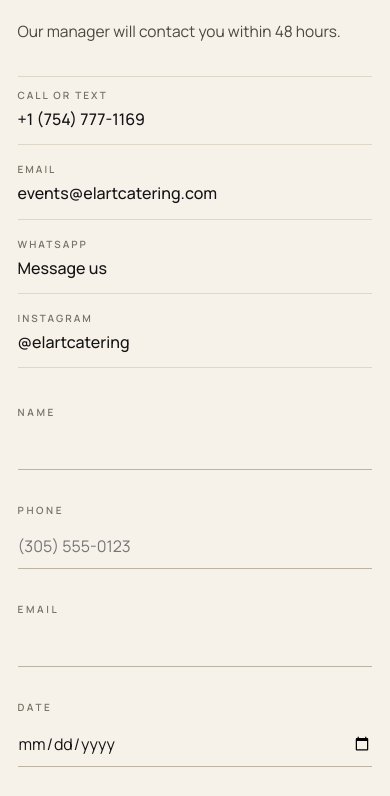
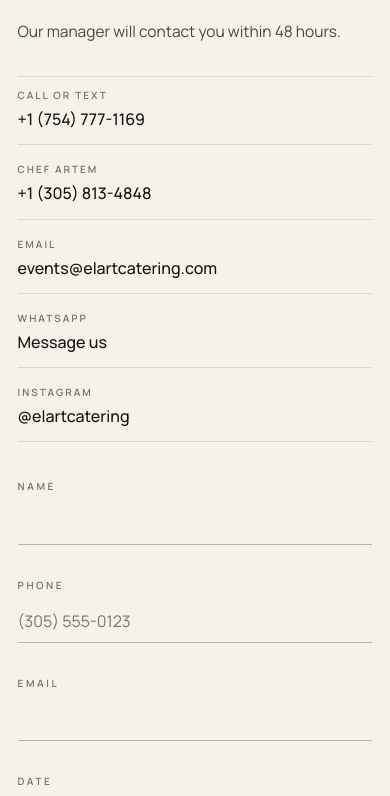
Before and after one commit to moldavantema-code/elart-website, a plain HTML site: page index.html in a window 390 px wide. Shown: the part 10285-11081 px from the top of the page. Drawn offline with Linux system fonts and the light colour scheme.

Commit message:
Add second phone number to contacts
Co-Authored-By: Claude Opus 5.5 <noreply@anthropic.com>

```diff
--- a/index.html
+++ b/index.html
@@ -263,7 +263,7 @@
         <span class="lbl" style="color:var(--mute)">Check your date</span>
         <h2 style="margin-top:20px">Tell us about <em>your evening.</em></h2>
         <p>Our manager will contact you within 48 hours.</p>
-        <div class="contact"><span><small>Call or text</small><b><a href="tel:+17547771169">+1 (754) 777-1169</a></b></span><span><small>Email</small><b><a href="mailto:events@elartcatering.com">events@elartcatering.com</a></b></span><span><small>WhatsApp</small><b><a href="https://wa.me/17547771169?text=Hi%20ELART%2C%20I%E2%80%99d%20like%20to%20ask%20about%20catering%20for%20my%20event." target="_blank" rel="noopener">Message us</a></b></span><span><small>Instagram</small><b><a href="https://www.instagram.com/elartcatering/" target="_blank" rel="noopener">@elartcatering</a></b></span></div>
+        <div class="contact"><span><small>Call or text</small><b><a href="tel:+17547771169">+1 (754) 777-1169</a></b></span><span><small>Chef Artem</small><b><a href="tel:+13058134848">+1 (305) 813-4848</a></b></span><span><small>Email</small><b><a href="mailto:events@elartcatering.com">events@elartcatering.com</a></b></span><span><small>WhatsApp</small><b><a href="https://wa.me/17547771169?text=Hi%20ELART%2C%20I%E2%80%99d%20like%20to%20ask%20about%20catering%20for%20my%20event." target="_blank" rel="noopener">Message us</a></b></span><span><small>Instagram</small><b><a href="https://www.instagram.com/elartcatering/" target="_blank" rel="noopener">@elartcatering</a></b></span></div>
       </div>
       <div>
         <form id="form" name="inquiry" data-form="home" method="POST" data-netlify="true" netlify-honeypot="company" novalidate>
```
Also changed, not shown: yacht.html (+1 -1 lines).
